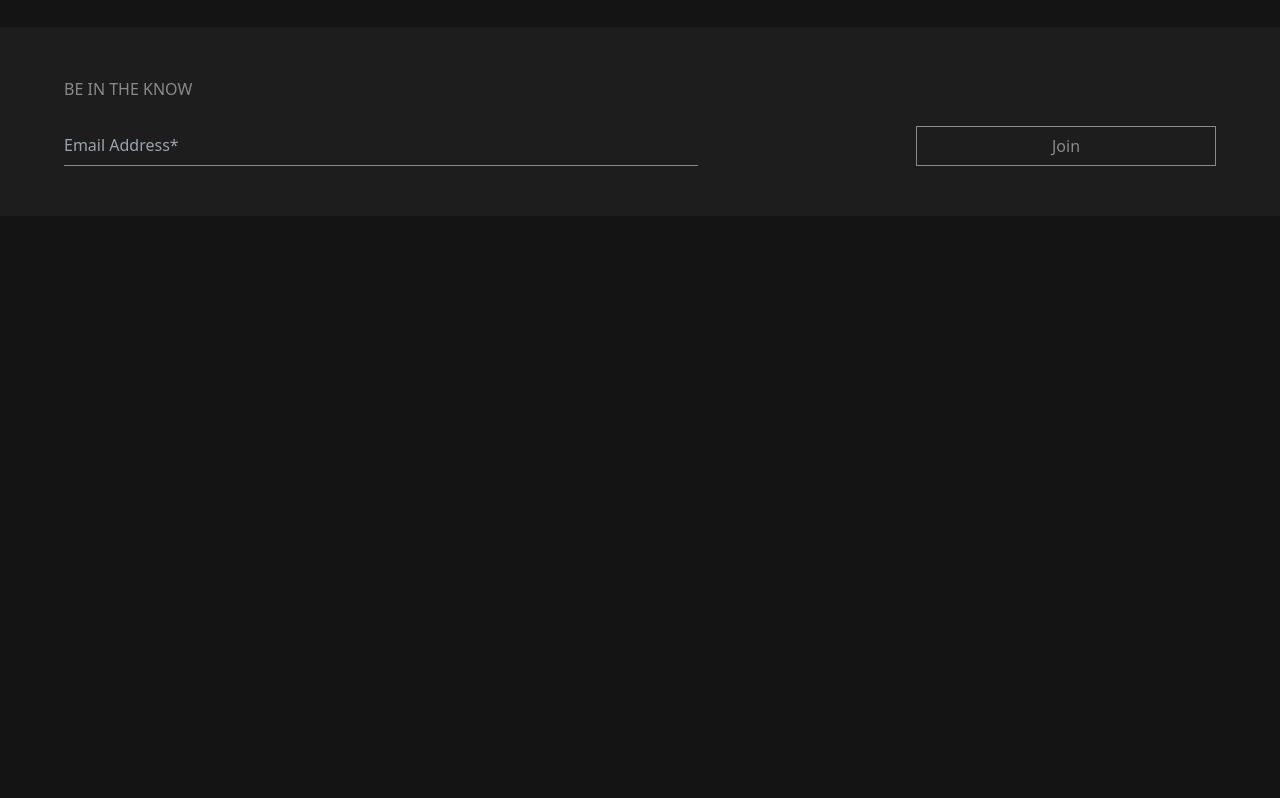
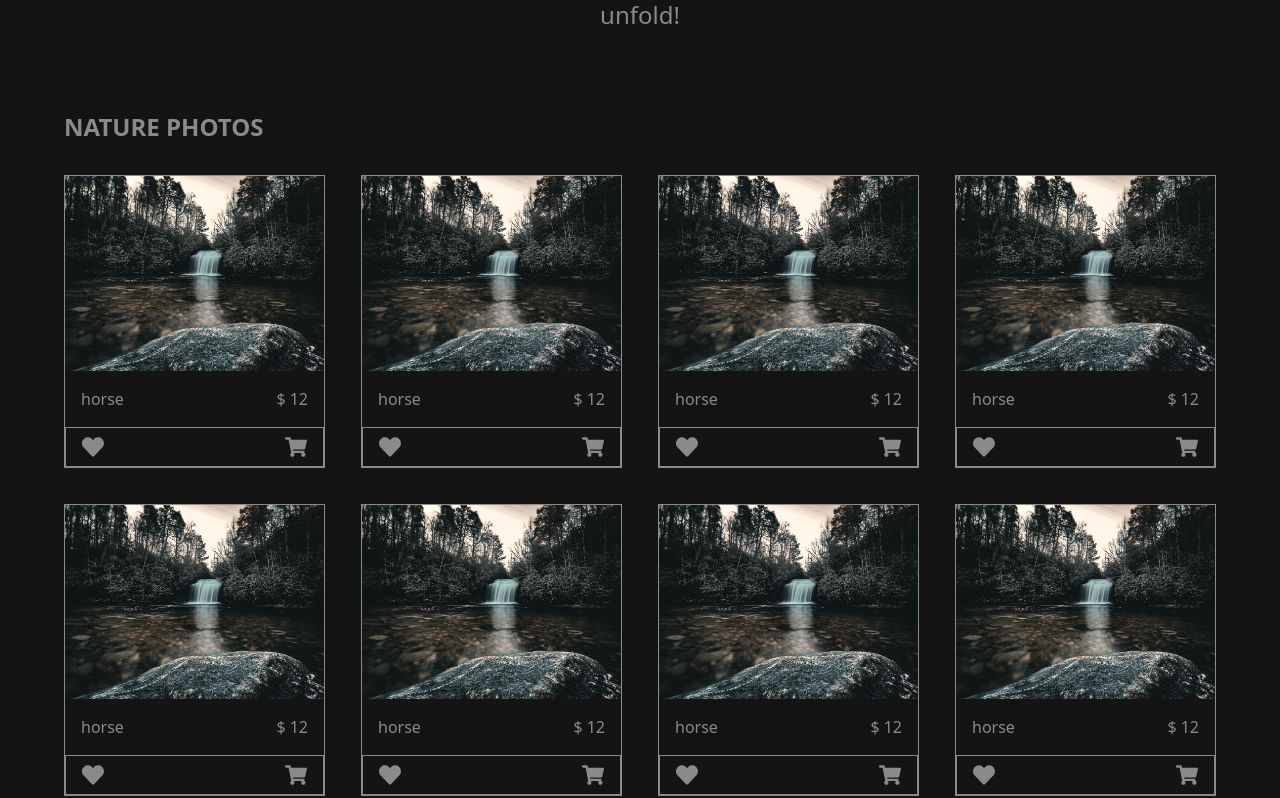
Before and after one commit to adewumi7109/chvrlieexpeditions, a Next.js app: page / in a window 1280 px wide. Shown: the part 800-1598 px from the top of the page. Before the commit the page ends 1016 px from the top, so only its background shows below. Built offline with nearby package versions, Linux system fonts and the light colour scheme.

Commit message:
created products section

```diff
--- a/src/app/components/Footer.tsx
+++ b/src/app/components/Footer.tsx
@@ -5,12 +5,12 @@ function Footer() {
     <footer className='bg-secondaryColor py-[50px]'>
         <div className='w-[90%] mx-auto my-0'>
         <h1>BE IN THE KNOW</h1>
-        <div className=' flex justify-between w-[] mt-6 items-center'>
-            <div className='w-[55%]'>
+        <div className=' flex justify-between flex-col gap-6 md:gap-0 md:flex-row mt-6 md:items-center'>
+            <div className='md:w-[55%] w-[100%]'>
                 <input type="text" className='bg-transparent w-[100%] border-[1px] border-textColor border-x-0 border-t-0 outline-none py-2 ' placeholder='Email Address*' />
             </div>
             <div>
-                <button className=' w-[300px] h-[40px] border-[1px] border-textColor'>Join</button>
+                <button className=' md:w-[300px] md:h-[40px] w-[150px] h-[40px] border-[1px] border-textColor'>Join</button>
             </div>
         </div>
         </div>
--- a/src/app/components/Intro.tsx
+++ b/src/app/components/Intro.tsx
@@ -3,7 +3,7 @@ import React from 'react'
 function Intro() {
   return (
     <div className=''>
-        <p className='text-center py-10 text-1xl md:text-2xl'>
+        <p className='text-center my-20 px-1 text-1xl md:text-2xl'>
         Immerse yourself in the breathtaking beauty of our favorite nature photography collections available here. Seize the opportunity to invest in these mesmerizing captures that promise to transport you to awe-inspiring landscapes. Stephane Photography, in particular, is set to captivate you with their unparalleled artistry and skill, ensuring an experience that goes beyond the ordinary. Don&apos;t miss out on the chance to bring the wonders of nature into your space – explore, invest, and let the magic unfold!
         </p>
     </div>
--- a/src/app/components/Navbar.tsx
+++ b/src/app/components/Navbar.tsx
@@ -51,12 +51,12 @@ function Navbar() {
                             <span><a href="">Register</a></span>
                         </div>
 
-               <GiHamburgerMenu onClick={toggleMenu} className={`${toggle? "absolute bottom-5 right-5 md:hidden":" hidden"}`} />
-               <FaShoppingCart className={`${toggle? " md:static":" hidden"}`}  />
+               <GiHamburgerMenu size={30} onClick={toggleMenu} className={`${toggle? "absolute bottom-5 right-5 md:hidden":" hidden"}`} />
+               <FaShoppingCart size={30} className={`${toggle? " md:static":" hidden"}`}  />
                       </div>
 
 
-                <FaTimes onClick={removeMenu}  className={`${!toggle? "absolute t-0 right-5 ":" hidden"}`}/>
+                <FaTimes size={30} onClick={removeMenu}  className={`${!toggle? "absolute t-0 right-5 ":" hidden"}`}/>
 
                 </nav>
             </div>
--- /dev/null
+++ b/src/app/components/products/Product.tsx
@@ -0,0 +1,28 @@
+import Image from 'next/image'
+import React from 'react'
+import { FaHeart, FaShoppingCart } from 'react-icons/fa'
+
+function Product({ product }: { product: any }) {
+    return (
+        <div className='w-[100%]  border-solid border border-textColor '>
+
+          <img src="/banner.jpg" className="w-full" alt="" />
+          <div className='flex p-4 justify-between items-center'>
+
+                    <span>
+                        {product?.name}
+                    </span>
+
+                <span>
+                $ {product?.price}
+                </span>
+          </div>
+          <div className='flex p-4 py-2 border-solid border border-textColor justify-between items-center'>
+            <span><FaHeart size={22} /></span>
+            <span><FaShoppingCart size={22} /></span>
+          </div>
+        </div>
+    )
+}
+
+export default Product
--- /dev/null
+++ b/src/app/components/products/Products.tsx
@@ -0,0 +1,21 @@
+import React from 'react'
+import { products } from '../../data/product'
+import Product from './Product'
+
+function Products() {
+  return (
+ <div className=' my-20 '>
+  <h1 className='mb-8 text-2xl font-bold'>NATURE PHOTOS</h1>
+     <div className='grid grid-cols-1 sm:grid-cols-2  md:grid-cols-4 lg:grid-cols-4 gap-9'>
+        {products.map((product)=>(
+            <div >
+            <Product key={product.id} product = {product}/>
+            </div>
+        ))}
+    </div>
+ </div>
+
+  )
+}
+
+export default Products
--- /dev/null
+++ b/src/app/data/product.ts
@@ -0,0 +1,11 @@
+export const products =[
+    {id: 1, name: "horse", price: 12.00},
+    {id: 2, name: "horse", price: 12.00},
+    {id: 3, name: "horse", price: 12.00},
+    {id: 4, name: "horse", price: 12.00},
+    {id: 5, name: "horse", price: 12.00},
+    {id: 6, name: "horse", price: 12.00},
+    {id: 7, name: "horse", price: 12.00},
+    {id: 8, name: "horse", price: 12.00},
+    {id: 9, name: "horse", price: 12.00},
+]
--- a/src/app/page.tsx
+++ b/src/app/page.tsx
@@ -1,6 +1,7 @@
 import Image from "next/image";
 import Intro from "./components/Intro";
 import Banner from "./components/Banner";
+import Products from "./components/products/Products";
 export default function Home() {
   return (
     <>
@@ -8,6 +9,7 @@ export default function Home() {
   <Banner/>
 <div className="w-[90%] mx-auto my-0 ">
 <Intro/>
+<Products/>
 </div>
 </div>
     </>
```
